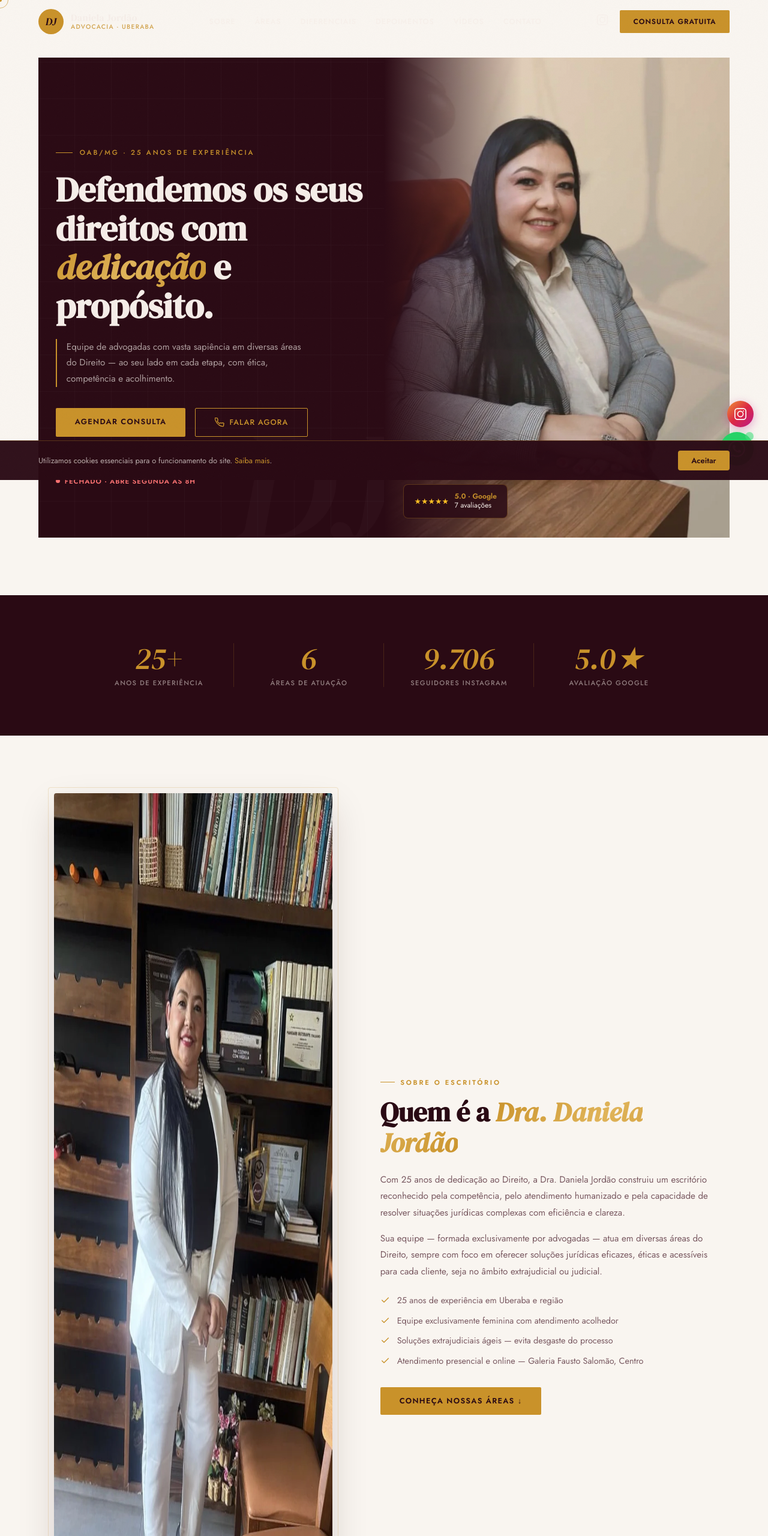
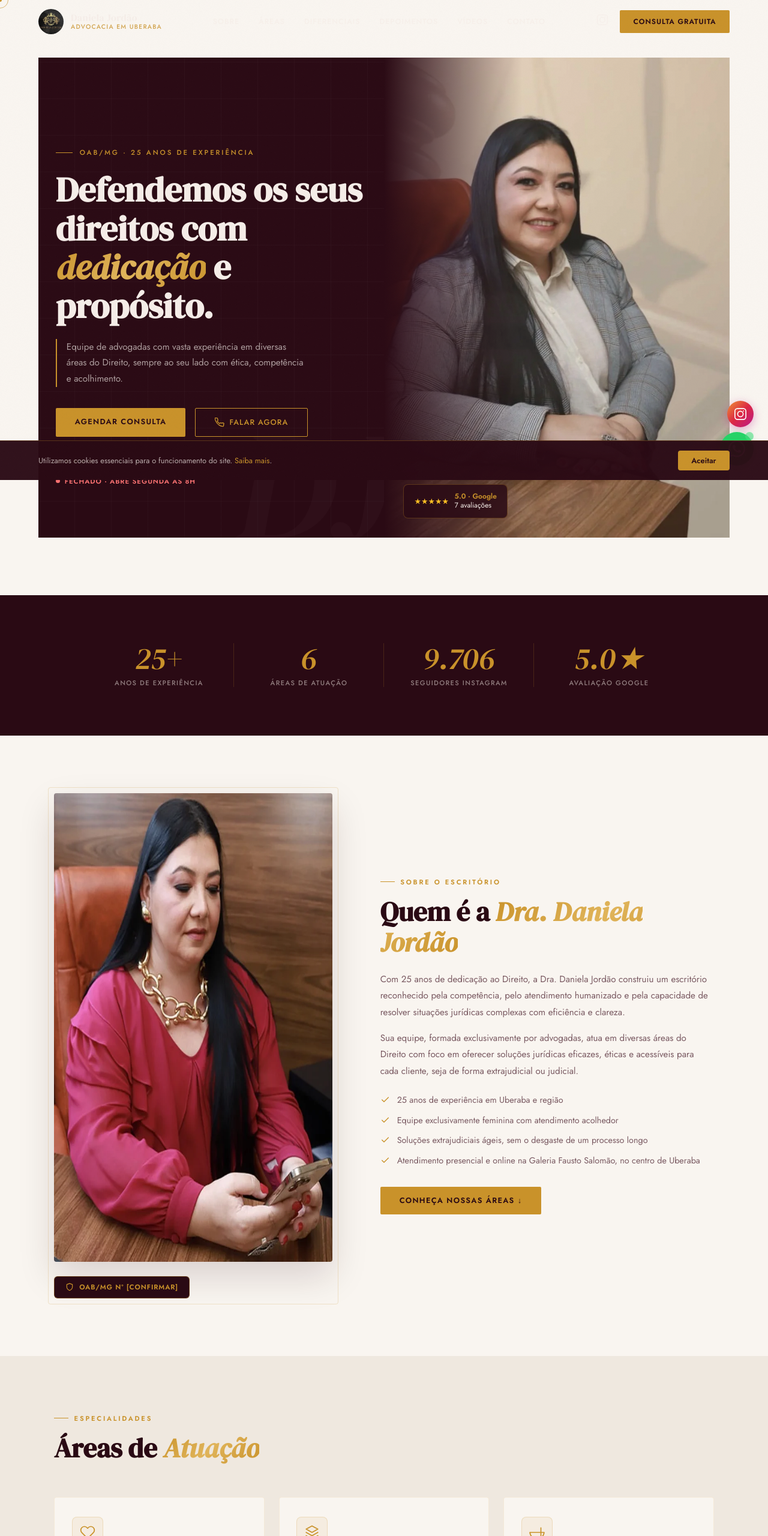
Before and after one commit to zebubit/daniela-jordao, a plain HTML site: page index.html in a window 1280 px wide. Shown: the top 2560 px of the page at 60% size. Drawn offline with nearby package versions, Linux system fonts and the light colour scheme.

Commit message:
fix: troca foto sobre, logo no topo, textos humanizados sem travessoes
Co-Authored-By: Claude Sonnet 4.6 <noreply@anthropic.com>

```diff
--- a/index.html
+++ b/index.html
@@ -3,19 +3,19 @@
 <head>
 <meta charset="UTF-8">
 <meta name="viewport" content="width=device-width, initial-scale=1.0">
-<title>Daniela Jordão Advocacia — Uberaba, MG | 25 anos de experiência</title>
-<meta name="description" content="Daniela Jordão Advocacia — equipe de advogadas em Uberaba-MG com 25 anos de experiência. Família, Trabalhista, Previdenciário, Civil, Inventário, Consumidor. WhatsApp (34) 99680-3434.">
+<title>Daniela Jordão Advocacia | Uberaba, MG | 25 anos de experiência</title>
+<meta name="description" content="Daniela Jordão Advocacia, equipe de advogadas em Uberaba-MG com 25 anos de experiência. Família, Trabalhista, Previdenciário, Civil, Inventário, Consumidor. WhatsApp (34) 99680-3434.">
 <meta name="author" content="Daniela Jordão Advocacia">
 <link rel="canonical" href="https://danielajordaoadvocacia.com.br/">
 <meta property="og:type" content="website">
-<meta property="og:title" content="Daniela Jordão Advocacia — Uberaba, MG">
+<meta property="og:title" content="Daniela Jordão Advocacia | Uberaba, MG">
 <meta property="og:description" content="Equipe de advogadas com 25 anos de experiência em Uberaba-MG. Família, Trabalhista, Previdenciário, Civil e mais. (34) 99680-3434.">
 <meta property="og:image" content="FOTOS/daniela.webp">
 <meta property="og:url" content="https://danielajordaoadvocacia.com.br/">
 <meta property="og:locale" content="pt_BR">
 <meta property="og:site_name" content="Daniela Jordão Advocacia">
 <meta name="twitter:card" content="summary_large_image">
-<meta name="twitter:title" content="Daniela Jordão Advocacia — Uberaba, MG">
+<meta name="twitter:title" content="Daniela Jordão Advocacia | Uberaba, MG">
 <meta name="twitter:description" content="25 anos de experiência. Equipe feminina. Uberaba-MG.">
 <meta name="twitter:image" content="FOTOS/daniela.webp">
 <meta name="theme-color" content="#2A0A14">
@@ -389,10 +389,10 @@ footer{background:var(--dark);border-top:1px solid rgba(201,146,42,0.15);padding
 <!-- NAV -->
 <nav id="nav">
   <a href="#" class="nav-logo">
-    <div class="nav-logo-mark">DJ</div>
+    <img src="FOTOS/logo.webp" alt="Logo Daniela Jordão Advocacia" class="nav-logo-mark" width="42" height="42" style="object-fit:cover;">
     <div class="nav-logo-text">
       <div class="nav-logo-name">Daniela Jordão</div>
-      <div class="nav-logo-sub">Advocacia · Uberaba</div>
+      <div class="nav-logo-sub">Advocacia em Uberaba</div>
     </div>
   </a>
   <div class="nav-links">
@@ -421,7 +421,7 @@ footer{background:var(--dark);border-top:1px solid rgba(201,146,42,0.15);padding
     <div class="hero-watermark" aria-hidden="true">DJ</div>
     <div class="hero-eyebrow reveal">OAB/MG · 25 anos de experiência</div>
     <h1 class="reveal reveal-d1">Defendemos os seus direitos com <em>dedicação</em> e propósito.</h1>
-    <p class="hero-lead reveal reveal-d2">Equipe de advogadas com vasta sapiência em diversas áreas do Direito — ao seu lado em cada etapa, com ética, competência e acolhimento.</p>
+    <p class="hero-lead reveal reveal-d2">Equipe de advogadas com vasta experiência em diversas áreas do Direito, sempre ao seu lado com ética, competência e acolhimento.</p>
     <div class="hero-btns reveal reveal-d3">
       <a href="https://wa.me/5534996803434?text=Olá!%20Vim%20pelo%20site%20e%20gostaria%20de%20agendar%20uma%20consulta." target="_blank" rel="noopener" class="btn-primary">Agendar Consulta</a>
       <a href="#contato" class="btn-outline">
@@ -478,7 +478,7 @@ footer{background:var(--dark);border-top:1px solid rgba(201,146,42,0.15);padding
 <section class="sobre" id="sobre">
   <div class="sobre-grid">
     <div class="sobre-foto-wrap reveal">
-      <img src="FOTOS/sobre.webp" alt="Equipe Daniela Jordão Advocacia" class="sobre-foto" loading="lazy" width="1010" height="1449">
+      <img src="FOTOS/foto3.webp" alt="Equipe Daniela Jordão Advocacia" class="sobre-foto" loading="lazy" width="673" height="781">
       <div class="sobre-foto-border"></div>
       <div class="oab-badge">
         <svg width="14" height="14" viewBox="0 0 24 24" fill="none" stroke="currentColor" stroke-width="2" stroke-linecap="round" stroke-linejoin="round"><path d="M12 22s8-4 8-10V5l-8-3-8 3v7c0 6 8 10 8 10z"/></svg>
@@ -489,7 +489,7 @@ footer{background:var(--dark);border-top:1px solid rgba(201,146,42,0.15);padding
       <div class="section-eyebrow">Sobre o escritório</div>
       <h2 class="section-title">Quem é a <em>Dra. Daniela Jordão</em></h2>
       <p class="sobre-p">Com 25 anos de dedicação ao Direito, a Dra. Daniela Jordão construiu um escritório reconhecido pela competência, pelo atendimento humanizado e pela capacidade de resolver situações jurídicas complexas com eficiência e clareza.</p>
-      <p class="sobre-p">Sua equipe — formada exclusivamente por advogadas — atua em diversas áreas do Direito, sempre com foco em oferecer soluções jurídicas eficazes, éticas e acessíveis para cada cliente, seja no âmbito extrajudicial ou judicial.</p>
+      <p class="sobre-p">Sua equipe, formada exclusivamente por advogadas, atua em diversas áreas do Direito com foco em oferecer soluções jurídicas eficazes, éticas e acessíveis para cada cliente, seja de forma extrajudicial ou judicial.</p>
       <ul class="sobre-lista">
         <li>
           <svg width="16" height="16" viewBox="0 0 24 24" fill="none" stroke="#C9922A" stroke-width="2" stroke-linecap="round" stroke-linejoin="round"><polyline points="20 6 9 17 4 12"/></svg>
@@ -501,11 +501,11 @@ footer{background:var(--dark);border-top:1px solid rgba(201,146,42,0.15);padding
         </li>
         <li>
           <svg width="16" height="16" viewBox="0 0 24 24" fill="none" stroke="#C9922A" stroke-width="2" stroke-linecap="round" stroke-linejoin="round"><polyline points="20 6 9 17 4 12"/></svg>
-          Soluções extrajudiciais ágeis — evita desgaste do processo
+          Soluções extrajudiciais ágeis, sem o desgaste de um processo longo
         </li>
         <li>
           <svg width="16" height="16" viewBox="0 0 24 24" fill="none" stroke="#C9922A" stroke-width="2" stroke-linecap="round" stroke-linejoin="round"><polyline points="20 6 9 17 4 12"/></svg>
-          Atendimento presencial e online — Galeria Fausto Salomão, Centro
+          Atendimento presencial e online na Galeria Fausto Salomão, no centro de Uberaba
         </li>
       </ul>
       <a href="#contato" class="btn-primary">Conheça nossas áreas ↓</a>
@@ -595,7 +595,7 @@ footer{background:var(--dark);border-top:1px solid rgba(201,146,42,0.15);padding
       <div class="dif-item reveal reveal-d1">
         <div class="dif-num">02.</div>
         <h3>25 Anos de Experiência Comprovada</h3>
-        <p>Décadas atuando em Uberaba e região com resultados reais. Conhecemos a realidade local, os tribunais e as melhores estratégias para cada tipo de caso — do mais simples ao mais complexo.</p>
+        <p>Décadas atuando em Uberaba e região com resultados reais. Conhecemos a realidade local, os tribunais e as melhores estratégias para cada tipo de caso, seja ele simples ou complexo.</p>
       </div>
       <div class="dif-item reveal reveal-d2">
         <div class="dif-num">03.</div>
@@ -635,7 +635,7 @@ footer{background:var(--dark);border-top:1px solid rgba(201,146,42,0.15);padding
         </li>
         <li>
           <svg width="18" height="18" viewBox="0 0 24 24" fill="none" stroke="#C9922A" stroke-width="2" stroke-linecap="round" stroke-linejoin="round"><polyline points="20 6 9 17 4 12"/></svg>
-          <a href="tel:+5534996803434" style="color:rgba(245,237,232,0.7);">(34) 99680-3434</a> · Seg–Sex, 8h às 18h
+          <a href="tel:+5534996803434" style="color:rgba(245,237,232,0.7);">(34) 99680-3434</a> | Segunda a Sexta, das 8h às 18h
         </li>
       </ul>
     </div>
@@ -788,7 +788,7 @@ footer{background:var(--dark);border-top:1px solid rgba(201,146,42,0.15);padding
   <div class="reels-inner">
     <div class="section-eyebrow">No Instagram</div>
     <h2 class="section-title">Conteúdo <em>Jurídico</em></h2>
-    <p class="reels-sub">Dicas, orientações e novidades em direito — acompanhe nossa equipe nas redes sociais.</p>
+    <p class="reels-sub">Dicas, orientações e novidades em direito. Acompanhe nossa equipe nas redes sociais.</p>
     <div class="reels-grid">
       <div class="reel-wrap reveal">
         <video src="FOTOS/reel1.mp4" controls muted playsinline preload="none" poster="FOTOS/daniela.webp" aria-label="Reel 1 — Daniela Jordão Advocacia"></video>
@@ -904,7 +904,7 @@ footer{background:var(--dark);border-top:1px solid rgba(201,146,42,0.15);padding
           R. Artur Machado, 288<br>
           Salas 210/212/214/221<br>
           Centro · Uberaba-MG<br>
-          Seg–Sex · 8h às 18h
+          Segunda a Sexta, 8h às 18h
         </div>
       </div>
     </div>
@@ -928,7 +928,7 @@ footer{background:var(--dark);border-top:1px solid rgba(201,146,42,0.15);padding
   </div>
   <div class="whats-window" id="whats-window">
     <div class="whats-header">
-      <div class="whats-avatar">DJ</div>
+      <img src="FOTOS/logo.webp" alt="Logo" class="whats-avatar" style="object-fit:cover;">
       <div class="whats-info"><strong>Daniela Jordão Advocacia</strong><span>Online agora</span></div>
       <button class="whats-close-btn" id="whats-close" aria-label="Fechar">×</button>
     </div>
```
Also changed, not shown: FOTOS/sobre.webp (deleted).
